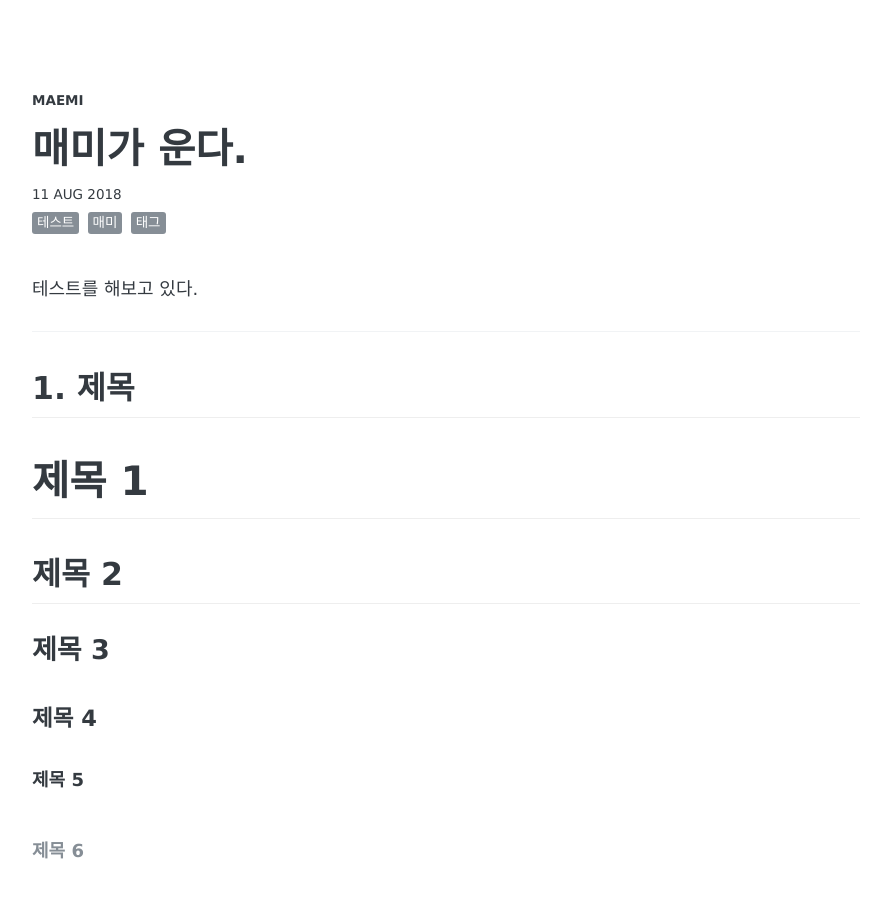
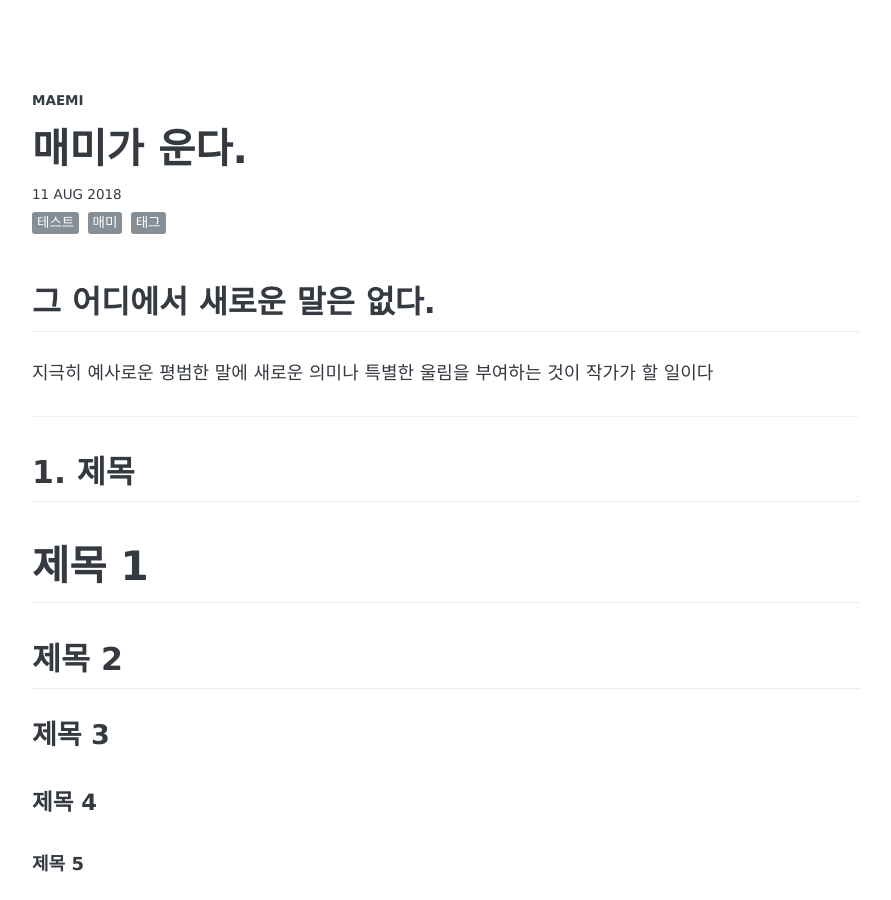
Before and after one commit to maeeemi/maeeemi.github.io, a Jekyll site: the page built from _posts/2018-08-11-post.md, in a window 1280 px wide and 900 px high. Shown: the whole window, without its empty margins (194-1085 px from the left). Built offline with Jekyll 4.4.1, drawn with Linux system fonts in a browser that asks for light colours; some web fonts are replaced; comment, search, counter and statistics services are not loaded.

Commit message:
글쓰기 테스트

```diff
--- a/_posts/2018-08-11-post.md
+++ b/_posts/2018-08-11-post.md
@@ -1,14 +1,15 @@
 ---
 layout: post
 title: "매미가 운다."
-description: "테스트 중입니다."
+description: "글쓰기 테스트"
 date: 2018-08-11
 tags: [테스트, 매미, 태그]
 comments: true
 share: true
 ---
 
-테스트를 해보고 있다.
+## 그 어디에서 새로운 말은 없다.
+지극히 예사로운 평범한 말에 새로운 의미나 특별한 울림을 부여하는 것이 작가가 할 일이다
 
 ---
 
```
